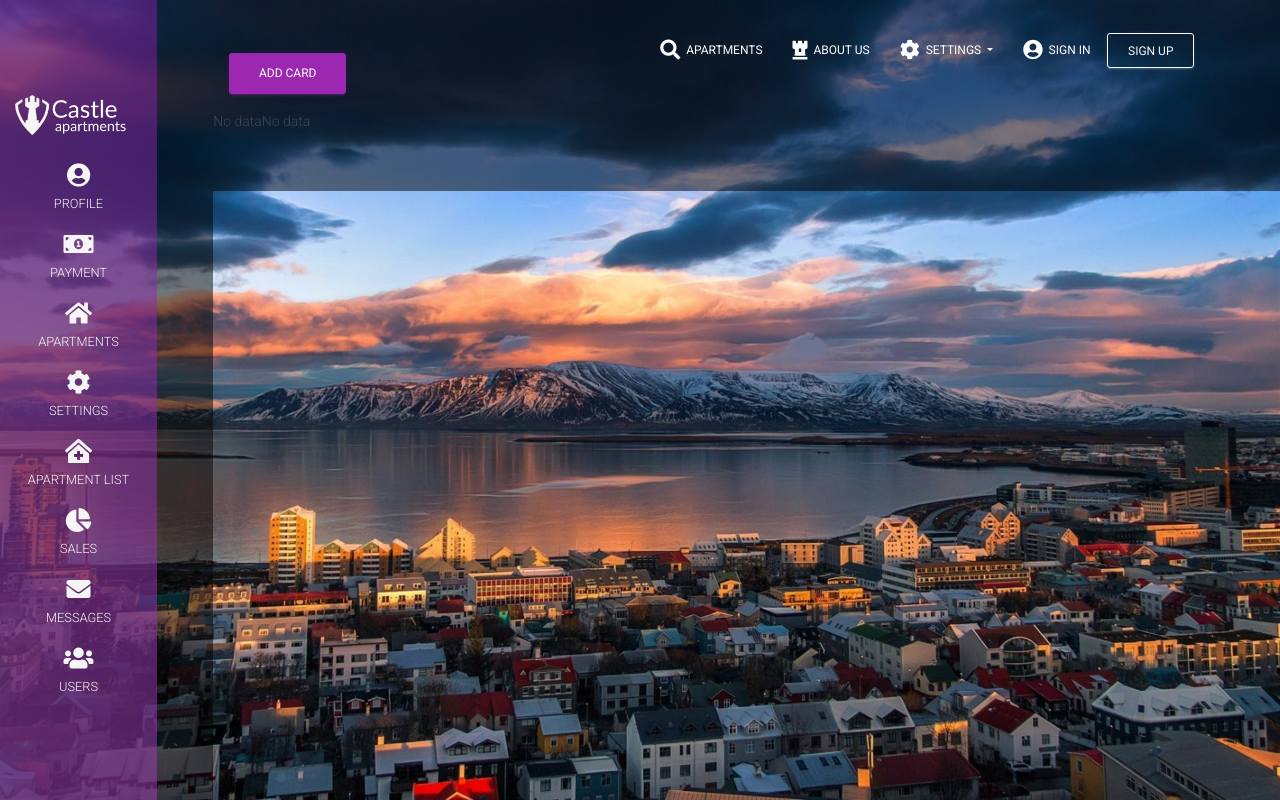
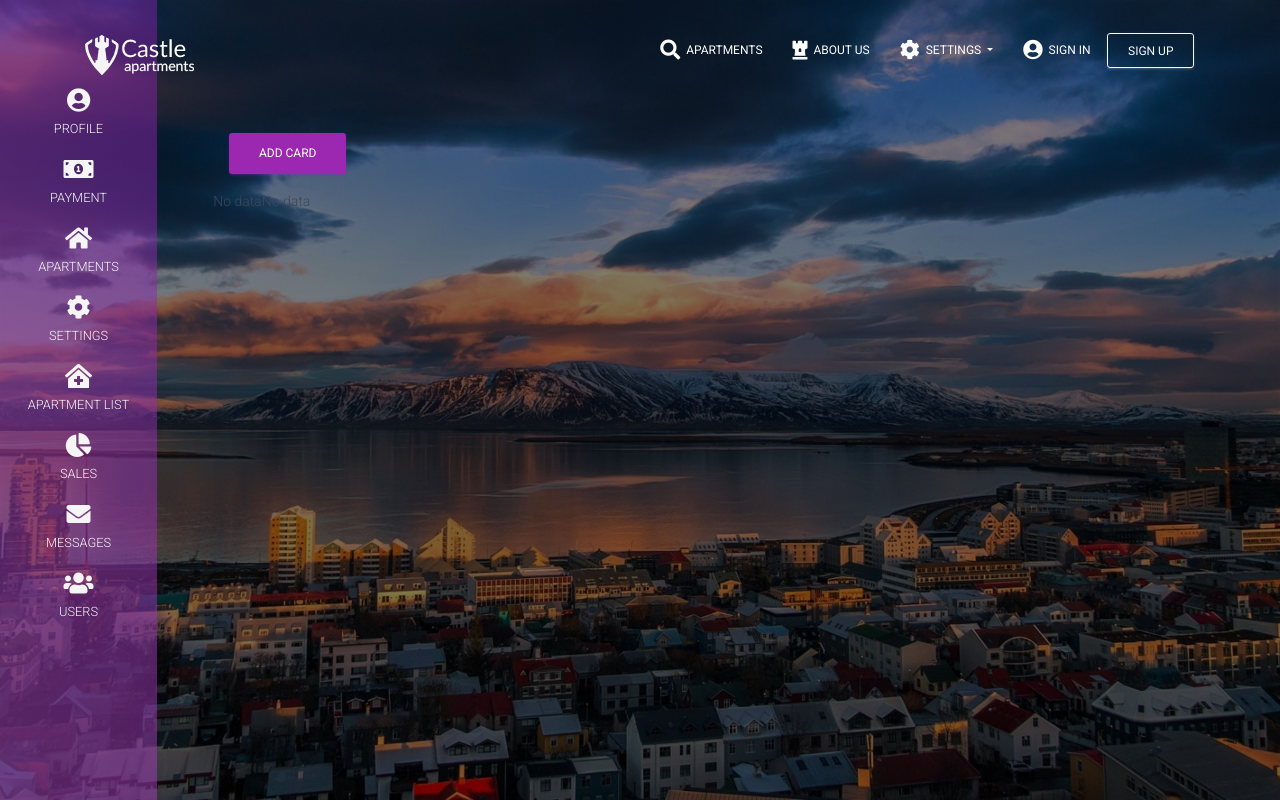
Before and after one commit to castleapartments/Castle_apartments, a Django app: page /pc/ in a window 1280 px wide. Run offline with Django 3.2, Linux system fonts and the light colour scheme; data that the repository does not hold is empty; some libraries are stand-ins or nearby versions.

Commit message:
sidebar / nav bar changes

```diff
--- /dev/null
+++ b/base/static/css/ca.css
@@ -0,0 +1,124 @@
+
+.jumbotron {
+    background: #532f8c;
+    color: white;
+    padding-bottom: 80px;
+
+}
+.jumbotron .btn-primary {
+    background: #845ac7;
+    border-color: #845ac7
+}
+.jumbotron .btn-primary:hover {
+    background: #7646c1
+}
+.jumbotron p {
+    color: #d9ccee;
+    max-width: 75%;
+    margin: 1em auto 2em
+}
+.navbar+.jumbotron {
+    margin-top: -20px
+}
+.jumbotron .lang-logo {
+    display: block;
+}
+.jumbotron .lang-logo img {
+    max-width: 100%
+}
+
+body {
+    overflow-x: hidden;
+    background-image: url('/static/reykjavik-fjord-mountains-sunset-iceland.jpg');
+    background-size: cover;
+    background-position: top center;
+    height:100vh;
+    background-attachment: fixed;
+}
+.navbar-transparent .brand_logo {
+    display: block;
+    -moz-box-sizing: border-box;
+    box-sizing: border-box;
+    background: url(/static/logo_mini_light.png) no-repeat;
+    width: 109px; /* Width of new image */
+    height: 40px; /* Height of new image */
+    padding-left: 109px;
+}
+#navbarSupportedContent .nav-item i {
+    margin-top: -7px;
+    top: 3px;
+    position: relative;
+    margin-right: 3px;
+    font-size: 1.25rem;
+    max-width: 24px;
+    vertical-align: middle;
+}
+#nav_sign_btn {
+    color: #555555;
+    background-color: transparent !important;
+    background-image: none;
+    border-color: #f8f9fa !important;
+    border: 1px solid !important;
+    padding: 0.40625rem 1.25rem !important;
+}
+.navbar-transparent #nav_sign_btn{
+    color:#f8f9fa;
+}
+.card-login .form {
+    min-height: initial;
+    padding-bottom: 40px;
+}
+.bg-purpletrans {
+    background-color: #532f8c;
+    background: linear-gradient(60deg, #ab47bc85, #7b1fa285);
+    min-height: 100vh;
+    max-width: 157px;
+    padding: 80px 15px 0;
+}
+.bg-purpletrans a {
+    color: #f5f5f5;
+    font-weight: 300;
+    font-size: .8rem;
+}
+.bg-purpletrans .nav-link:hover {
+    background-color: #ffffff1c;
+}
+.lang-logo img {
+    max-width: 100%;
+}
+.input-group-text .fab, .input-group-text .fas {
+    font-size: 24px;
+}
+.input-group-selection {
+    border: 0;
+    color: #aaaaaa;
+    line-height: 1.1;
+    width: 100%;
+    border-bottom: 1px solid #d2d2d2;
+    height: 36px;
+}
+.flexnowrapfix {
+    flex-wrap: nowrap;
+}
+.card-login .card-header {
+    text-transform: uppercase;
+}
+#menu-side-bar {
+    text-align: center;
+    font-size: 1rem;
+}
+#menu-side-bar i {
+    font-size:1.5rem;
+}
+#menu-side-bar .nav-link {
+    padding: 0.5rem 0rem;
+}
+.main-content {
+    padding:80px 0 0 !important;
+    margin: 0px!important;
+    background: rgba(0, 0, 0, 0.5);
+}
+.ca-sidebar {
+    padding:0;
+    background: rgba(0, 0, 0, 0.5);
+}
--- a/base/templates/base/card_form.html
+++ b/base/templates/base/card_form.html
@@ -7,7 +7,7 @@ Castle Apartments - Create Card
 {% endblock %}
 
 {% block content %}
-<div class="page-header header-filter">
+<div class="page-header">
 <div class="container">
     <div class="row">
         <div class="col-md-6">
--- a/base/templates/base/card_list.html
+++ b/base/templates/base/card_list.html
@@ -5,7 +5,7 @@ Castle Apartments - All cards
 {% endblock %}
 
 {% block content %}
-<div class="album py-5 header-filter" style="min-height: 100vh;">
+<div class="album py-5" style="min-height: 100vh;">
     <div class="container">
         <p>
             <a href="{% url 'card_add' %}" class="btn btn-primary">Add card</a>
--- a/base/templates/base/card_update_form.html
+++ b/base/templates/base/card_update_form.html
@@ -7,7 +7,7 @@ Castle Apartments - Update Card
 {% endblock %}
 
 {% block content %}
-<div class="page-header header-filter">
+<div class="page-header">
 <div class="container">
     <div class="row">
         <div class="col-md-6">
--- a/base/templates/base/pc_list.html
+++ b/base/templates/base/pc_list.html
@@ -5,7 +5,7 @@ Castle Apartments - All cards
 {% endblock %}
 
 {% block content %}
-<div class="album py-5 header-filter">
+<div class="album py-5">
     <div class="container">
         <p>
             <a href="{% url 'card_add' %}" class="btn btn-primary">Add card</a>
--- a/base/templates/base/person_form.html
+++ b/base/templates/base/person_form.html
@@ -7,7 +7,7 @@ Castle Apartments - Create a new user
 {% endblock %}
 
 {% block content %}
-<div class="page-header header-filter">
+<div class="page-header">
 <div class="container">
     <div class="row">
         <div class="col-md-6">
--- a/base/templates/base/person_list.html
+++ b/base/templates/base/person_list.html
@@ -5,7 +5,7 @@ Castle Apartments - All users
 {% endblock %}
 
 {% block content %}
-<div class="page-header header-filter">
+<div class="page-header">
 <div class="container">
     <div class="row">
         <div class="col-md-8">
--- a/base/templates/base/person_update_form.html
+++ b/base/templates/base/person_update_form.html
@@ -7,7 +7,7 @@ Castle Apartments - Update user
 {% endblock %}
 
 {% block content %}
-<div class="page-header header-filter">
+<div class="page-header">
 <div class="container">
     <div class="row">
         <div class="col-md-6">
--- a/base/templates/index.html
+++ b/base/templates/index.html
@@ -7,7 +7,7 @@ Castle Apartments
 
 {% block content %}
 
-<div class="page-header header-filter">
+<div class="page-header">
   <div class="container">
     <a href="/" class="lang-logo">
       <img src="{% static 'tower_logo_w.png'%}">
--- a/base/templates/login.html
+++ b/base/templates/login.html
@@ -7,7 +7,7 @@ Castle Apartments - Login
 
 {% block content %}
 
-<div class="page-header header-filter">
+<div class="page-header">
         <div class="container">
             <div class="row">
             <div class="col-lg-4 col-md-6 ml-auto mr-auto">
--- a/base/templates/signup.html
+++ b/base/templates/signup.html
@@ -7,7 +7,7 @@ Castle Apartments - Login
 
 {% block content %}
 
-<div class="page-header header-filter">
+<div class="page-header">
         <div class="container">
             <div class="row">
             <div class="col-lg-4 col-md-6 ml-auto mr-auto">
--- a/templates/_base.html
+++ b/templates/_base.html
@@ -14,15 +14,11 @@
   <link rel="shortcut icon" href="{%  static 'favicon/favicon.ico' %}">
   <meta name="msapplication-TileColor" content="#da532c">
   <meta name="theme-color" content="#ffffff">
-  <!--<link rel="stylesheet" href="https://stackpath.bootstrapcdn.com/bootstrap/4.3.1/css/bootstrap.min.css" integrity="sha384-ggOyR0iXCbMQv3Xipma34MD+dH/1fQ784/j6cY/iJTQUOhcWr7x9JvoRxT2MZw1T" crossorigin="anonymous">
-  --><link rel="stylesheet" href="https://use.fontawesome.com/releases/v5.8.1/css/all.css" integrity="sha384-50oBUHEmvpQ+1lW4y57PTFmhCaXp0ML5d60M1M7uH2+nqUivzIebhndOJK28anvf" crossorigin="anonymous">
+
+  <link rel="stylesheet" href="https://use.fontawesome.com/releases/v5.8.1/css/all.css" integrity="sha384-50oBUHEmvpQ+1lW4y57PTFmhCaXp0ML5d60M1M7uH2+nqUivzIebhndOJK28anvf" crossorigin="anonymous">
   <link rel="stylesheet" type="text/css" href="https://fonts.googleapis.com/css?family=Roboto:300,400,500,700|Roboto+Slab:400,700|Material+Icons" />
   <link rel="stylesheet" href="{% static 'css/material-kit.css'%}">
-
- <!--  <script src="https://code.jquery.com/jquery-3.3.1.slim.min.js" integrity="sha384-q8i/X+965DzO0rT7abK41JStQIAqVgRVzpbzo5smXKp4YfRvH+8abtTE1Pi6jizo" crossorigin="anonymous"></script>
- <script src="https://cdnjs.cloudflare.com/ajax/libs/popper.js/1.14.7/umd/popper.min.js" integrity="sha384-UO2eT0CpHqdSJQ6hJty5KVphtPhzWj9WO1clHTMGa3JDZwrnQq4sF86dIHNDz0W1" crossorigin="anonymous"></script>
-      <script src="https://stackpath.bootstrapcdn.com/bootstrap/4.3.1/js/bootstrap.min.js" integrity="sha384-JjSmVgyd0p3pXB1rRibZUAYoIIy6OrQ6VrjIEaFf/nJGzIxFDsf4x0xIM+B07jRM" crossorigin="anonymous"></script>
-   -->
+  <link rel="stylesheet" href="{% static 'css/ca.css'%}">
 
   <script src="{% static 'js/core/jquery.min.js'%}" type="text/javascript"></script>
   <script src="{% static 'js/core/popper.min.js'%}" type="text/javascript"></script>
@@ -30,134 +26,17 @@
   <script src="{% static 'js/plugins/moment.min.js'%}" type="text/javascript"></script>
   <script src="{% static 'js/plugins/bootstrap-datetimepicker.js'%}" type="text/javascript"></script>
   <script src="{% static 'js/plugins/nouislider.min.js'%}" type="text/javascript"></script>
-
   <script src="{% static 'js/material-kit.js'%}" type="text/javascript"></script>
 
-  <style type="text/css">
+</head>
 
-    .jumbotron {
-        background: #532f8c;
-        color: white;
-        padding-bottom: 80px;
+<body>
 
-    }
-    .jumbotron .btn-primary {
-        background: #845ac7;
-        border-color: #845ac7
-    }
-    .jumbotron .btn-primary:hover {
-        background: #7646c1
-    }
-    .jumbotron p {
-        color: #d9ccee;
-        max-width: 75%;
-        margin: 1em auto 2em
-    }
-    .navbar+.jumbotron {
-        margin-top: -20px
-    }
-    .jumbotron .lang-logo {
-        display: block;/*
-        background: #b01302;
-        border-radius: 50%;
-        overflow: hidden;
-        width: 100px;
-        height: 100px;
-        margin: auto;
-        border: 2px solid white */
-    }
-    .jumbotron .lang-logo img {
-        max-width: 100%
-    }
-
-    body {
-  overflow-x: hidden;
-}
-  .navbar-transparent .brand_logo {
-    display: block;
-    -moz-box-sizing: border-box;
-    box-sizing: border-box;
-    background: url(/static/logo_mini_light.png) no-repeat;
-    width: 109px; /* Width of new image */
-    height: 40px; /* Height of new image */
-    padding-left: 109px;
-  }
-  #navbarSupportedContent .nav-item i {
-    margin-top: -7px;
-      top: 3px;
-      position: relative;
-      margin-right: 3px;
-      font-size: 1.25rem;
-      max-width: 24px;
-      vertical-align: middle;
-  }
-  #nav_sign_btn {
-      color: #f8f9fa;
-      background-color: transparent !important;
-      background-image: none;
-      border-color: #f8f9fa !important;
-      border: 1px solid !important;
-      padding: 0.40625rem 1.25rem !important;
-  }
-  .card-login .form {
-      min-height: initial;
-      padding-bottom: 40px;
-  }
-  .bg-purpletrans {
-    background-color: #532f8c;
-    background: linear-gradient(60deg, #ab47bc85, #7b1fa285);
-    min-height: 100vh;
-    max-width: 157px;
-    padding: 70px 15px 0;
-  }
-  .bg-purpletrans a {
-    color: #f5f5f5;
-    font-weight: 300;
-    font-size: .8rem;
-  }
-  .bg-purpletrans .nav-link:hover {
-    background-color: #ffffff1c;
-  }
-  .lang-logo img {
-    max-width: 100%;
-  }
-  .input-group-text .fab, .input-group-text .fas {
-    font-size: 24px;
-  }
-  .input-group-selection {
-    border: 0;
-    color: #aaaaaa;
-    line-height: 1.1;
-    width: 100%;
-    border-bottom: 1px solid #d2d2d2;
-    height: 36px;
-
-  }
-  .flexnowrapfix {
-    flex-wrap: nowrap;
-  }
-  .card-login .card-header {
-    text-transform: uppercase;
-  }
-  #menu-side-bar {
-    text-align: center;
-    font-size: 1rem;
-  }
-  #menu-side-bar i {
-    font-size:1.5rem;
-  }
-  #menu-side-bar .nav-link {
-    padding: 0.5rem 0rem;
-  }
-  </style>
-</head>
-<body  style="background-image: url('/static/reykjavik-fjord-mountains-sunset-iceland.jpg'); background-size: cover; background-position: top center;height:100vh;background-attachment: fixed;">
-  <!-- Navigation
-  <nav class="col-md-2 d-none d-md-block "></nav>-->
-  <nav class="col-md-12 ml-sm-auto col-lg-12 px-4 navbar fixed-top navbar-expand-lg navbar-light bg-light navbar-color-on-scroll navbar-transparent" color-on-scroll="100" >
+  <!-- Navigation -->
+  <nav class="col-md-12 ml-sm-auto col-lg-12 px-4 navbar fixed-top navbar-expand-lg navbar-light bg-light navbar-color-on-scroll navbar-transparent" color-on-scroll="100">
     <div class="container">
-      <a class="navbar-brand " href="/">
-        <img class="brand_logo d-block d-md-none" src="{% static 'logo_mini_dark.png'%}" width="109" height="40" alt="Castle apartments - find you new shithole here!">
+      <a class="navbar-brand" href="/">
+        <img class="brand_logo d-block" src="{% static 'logo_mini_dark.png'%}" width="109" height="40" alt="Castle apartments - find you new shithole here!">
       </a>
       <button class="navbar-toggler" type="button" data-toggle="collapse" data-target="#navbarSupportedContent" aria-controls="navbarSupportedContent" aria-expanded="false" aria-label="Toggle navigation">
           <span class="sr-only">Toggle navigation</span>
@@ -168,11 +47,6 @@
 
       <div class="collapse navbar-collapse" id="navbarSupportedContent">
         <ul class="navbar-nav ml-auto">
-        <!--
-        <li class="nav-item active">
-          <a class="nav-link" href="#">Home <span class="sr-only">(current)</span></a>
-        </li>
-        -->
           <li class="nav-item">
               <a class="nav-link" href="/apartments/search"><i class="fas fa-search"></i> Apartments</a>
           </li>
@@ -199,24 +73,23 @@
               <a id="nav_sign_btn" class="nav-link btn btn-sm btn-outline-light" href="/signup/"> Sign up</a>
           </li>
         </ul>
-      <!--
-      <form class="form-inline my-2 my-lg-0">
-        <input class="form-control mr-sm-2" type="search" placeholder="Search" aria-label="Search">
-        <button class="btn btn-outline-success my-2 my-sm-0" type="submit">Search</button>
-      </form>
-      -->
       </div>
     </div>
   </nav>
 
+
   <div class="container-fluid">
     <div class="row">
-    <nav class="col-md-2 d-none d-md-block sidebar" style="padding:0;    background: rgba(0, 0, 0, 0.5);">
+
+      <!-- Side bar -->
+      <nav class="col-md-2 d-none d-md-block sidebar ca-sidebar">
         <div class="sidebar-sticky sticky-top">
           <ul class="nav flex-column bg-purpletrans " id="menu-side-bar">
+              <!--
               <a class="navbar-brand" href="/" style="padding-top:25px;padding-bottom:20px;text-align:center;">
                 <img class="brand_logo" src="{% static 'logo_light.png'%}" style="max-width:100%;" alt="Castle apartments - find you new shithole here!">
               </a>
+              -->
               <li class="nav-item">
                   <a class="nav-link" href="#">
                     <div class="menu-icon">
@@ -287,7 +160,7 @@
       </nav>
 
       <!-- Main Content -->
-    <main role="main" class="col-md-10 ml-sm-auto col-lg-10 px-4" style="margin:0px !important;padding:0px !important;">
+      <main role="main" class="col-md-10 ml-sm-auto col-lg-10 px-4 main-content">
 
         {% block content %}{% endblock %}
 
--- a/templates/apartments/list.html
+++ b/templates/apartments/list.html
@@ -1,7 +1,7 @@
 {% extends '_base.html' %}
 
 {% block content %}
-<div class="page-header header-filter">
+<div class="page-header">
   <div class="container">
       <h1>apartments/list</h1>
   </div>
--- a/templates/apartments/search.html
+++ b/templates/apartments/search.html
@@ -1,7 +1,7 @@
 {% extends '_base.html' %}
 
 {% block content %}
-<div class="page-header header-filter">
+<div class="page-header">
   <div class="container">
       <h1>apartments/search</h1>
   </div>
--- a/templates/apartments/view.html
+++ b/templates/apartments/view.html
@@ -1,7 +1,7 @@
 {% extends '_base.html' %}
 
 {% block content %}
-<div class="page-header header-filter">
+<div class="page-header">
   <div class="container">
       <h1>apartments/view</h1>
   </div>
```
Lines whose indentation alone changed are shown as unchanged.
